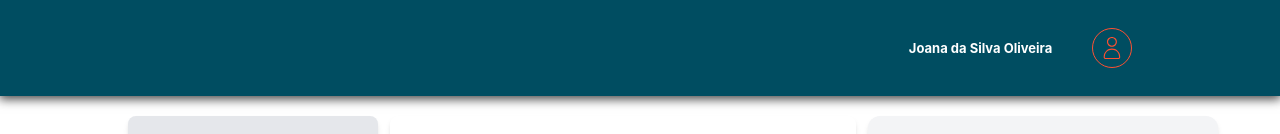
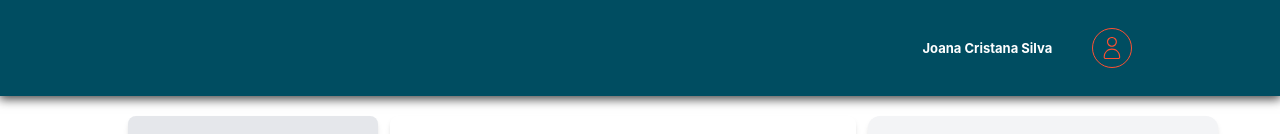
Before and after one commit to coelhoadler/pos-fiap-FRNT-TC-financeiro, a Next.js app: page /home in a window 1280 px wide. Shown: the top 134 px of the page. Built offline with nearby package versions, Linux system fonts and the light colour scheme; no server answers; data requests are answered from the project's data file.

Commit message:
feat(404): adicionando página de 404

```diff
--- a/src/app/layout.tsx
+++ b/src/app/layout.tsx
@@ -3,11 +3,12 @@ import './styles/globals.css';
 import 'react-toastify/dist/ReactToastify.css';
 import { Roboto } from 'next/font/google';
 
+import { SpeedInsights } from "@vercel/speed-insights/next"
+import { getUserProfile } from '@/services/getUserProfile';
 import Header from './components/header/header';
 import { TransactionProvider } from './context/TransactionContext';
 import { DesktopMenu } from './components/menu/menu';
 import { ToastContainer } from "react-toastify";
-import { SpeedInsights } from "@vercel/speed-insights/next"
 
 const roboto = Roboto({
   subsets: ['latin']
@@ -15,22 +16,23 @@ const roboto = Roboto({
 
 export const metadata: Metadata = {
   title: 'Pós Tech FIAP - Challenge 1',
-  description: 'Tech Challenge 1 - FIAP',
+  description: 'Tech Challenge 1 - FIAP'
 };
 
-export default function RootLayout({
+export default async function ServerSidePage({
   children,
 }: Readonly<{
   children: React.ReactNode;
 }>) {
+  const { name, error } = await getUserProfile();
+
   return (
     <html lang="pt-br" className="scroll-smooth">
       <meta name="viewport" content="width=device-width, initial-scale=1.0" />
-
       <body
         className={`${roboto.className} antialiased scroll-smooth`}
       >
-        <Header nameUser={'Joana da Silva Oliveira'} />
+        <Header nameUser={name} />
         <TransactionProvider>
           <ToastContainer
             position="top-right"
--- /dev/null
+++ b/src/app/not-found.tsx
@@ -0,0 +1,20 @@
+import Link from 'next/link';
+import Image from 'next/image';
+
+export default function NotFound() {
+  return (
+    <div className="flex flex-col items-center justify-start h-screen mt-10 mb-2">
+      <h2 className='text-2xl font-bold mb-2'>Página não encontrada.</h2>
+      <p className='mb-4'>Não foi possível localizar a página que você está procurando.</p>
+
+      <Image
+        src="/404.jpg"
+        alt="Página não encontrada"
+        width={400}
+        height={300}
+      />
+      <br /><br />
+      <Link href="/home" className='underline text-blue-500'>Voltar para a Home.</Link>
+    </div>
+  )
+}
--- /dev/null
+++ b/src/services/getUserProfile.tsx
@@ -0,0 +1,29 @@
+export const dynamic = 'force-static';
+export const revalidate = false;
+
+export async function getUserProfile() {
+    try {
+        const response = await fetch(`${process.env.NEXT_PUBLIC_API_URL}/profile`, {
+            cache: 'force-cache',
+            next: {
+                revalidate: false
+            }
+        });
+
+        if (!response.ok) {
+            throw new Error('Failed to fetch profile');
+        }
+
+        const data = await response.json();
+        return {
+            name: data.fullName || data.name || 'Usuário',
+            error: null
+        };
+    } catch (error) {
+        console.error('Error fetching profile:', error);
+        return {
+            name: 'Usuário',
+            error: 'Failed to load profile'
+        };
+    }
+}
```
Also changed, not shown: public/404.jpg (added).
